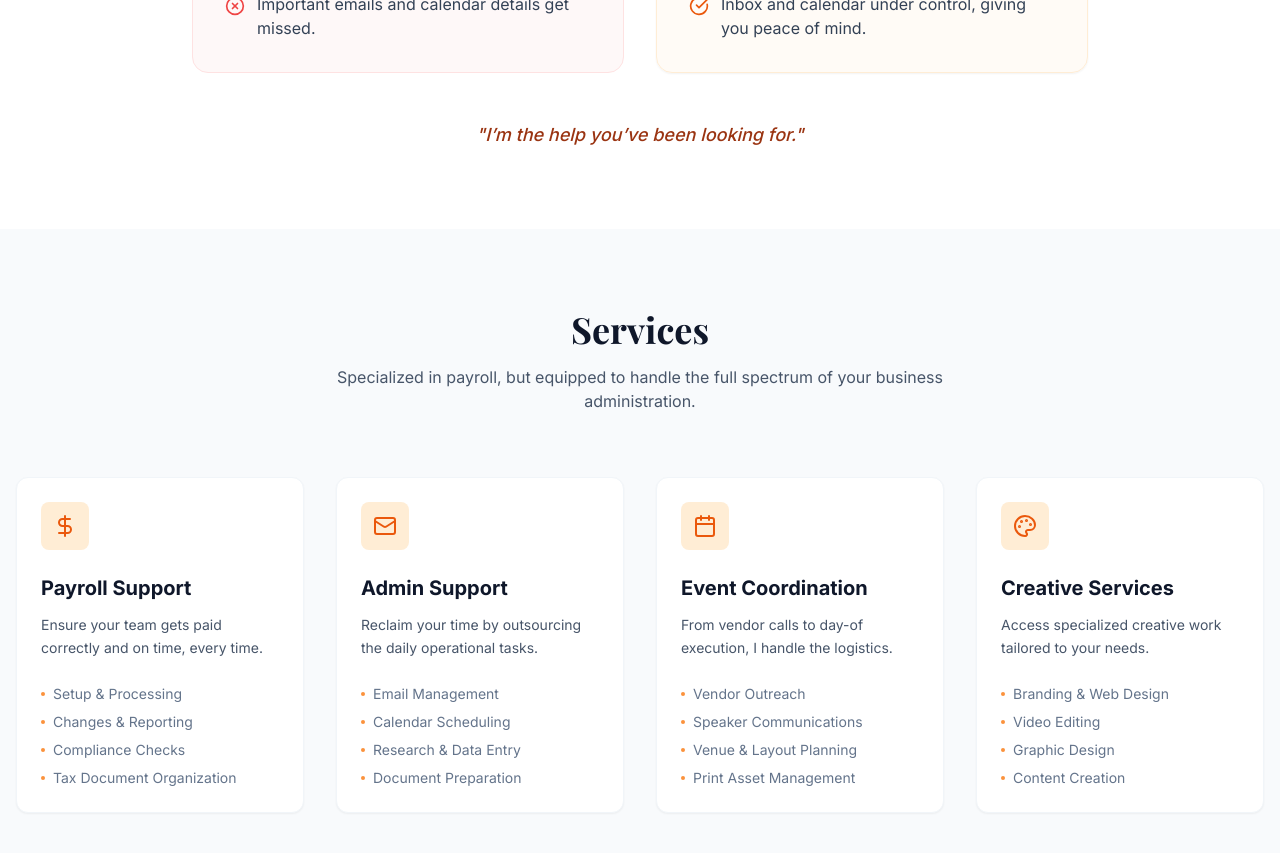
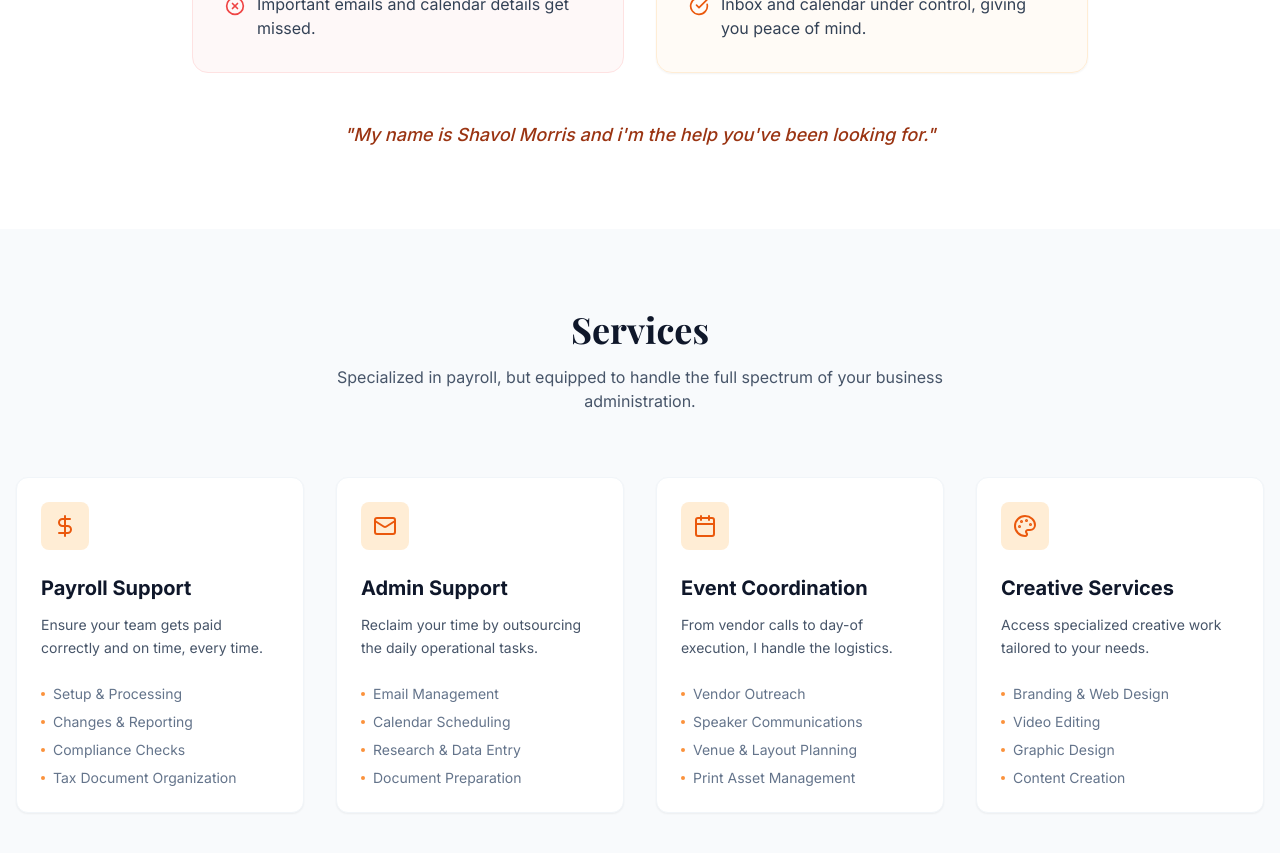
Before and after one commit to assistshavolmorris-ui/TaskVol, a React (Vite) app: page / in a window 1280 px wide. Shown: the part 1140-1993 px from the top of the page. Built offline with nearby package versions, Linux system fonts and the light colour scheme.

Commit message:
Updated ProblemOutcome.tsx

```diff
--- a/components/ProblemOutcome.tsx
+++ b/components/ProblemOutcome.tsx
@@ -60,7 +60,7 @@ const ProblemOutcome: React.FC = () => {
 
         <div className="text-center mt-12">
           <p className="text-lg font-medium text-brand-800 italic">
-            "I’m the help you’ve been looking for."
+            "My name is Shavol Morris and i'm the help you've been looking for."
           </p>
         </div>
       </div>
```
